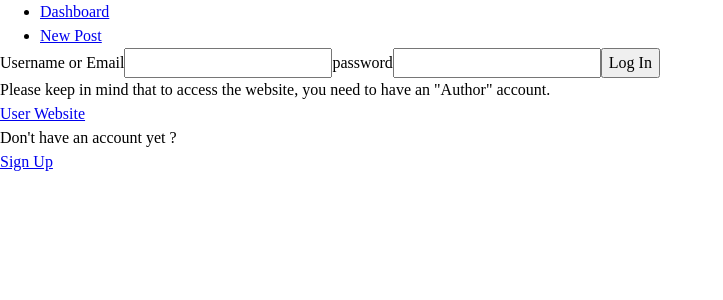
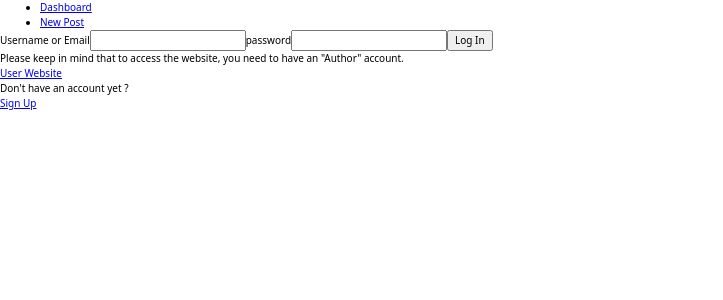
Before and after one commit to NestorNebula/blog-api, a React (Vite) app in the folder blog-author/: page /login in a window 1280 px wide. Shown: the top 300 px of the page, without its empty margins (0-723 px from the left). Built offline with nearby package versions, Linux system fonts and the light colour scheme; no server answers.

Commit message:
feat: add general styles to App.css

```diff
--- a/blog-author/src/App.css
+++ b/blog-author/src/App.css
@@ -0,0 +1,11 @@
+:root {
+  font-size: 62.5%;
+  font-family: system-ui, -apple-system, BlinkMacSystemFont, 'Segoe UI', Roboto,
+    Oxygen, Ubuntu, Cantarell, 'Open Sans', 'Helvetica Neue', sans-serif;
+}
+
+#root {
+  display: flex;
+  flex-direction: column;
+  min-height: 100vh;
+}
```
Also changed, not shown: 1 other file (tests, documents, lock files or other folders).
